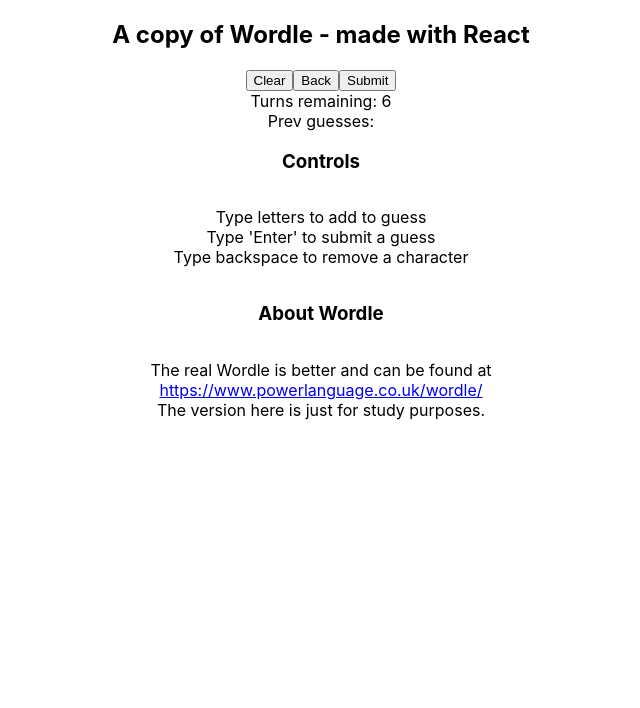
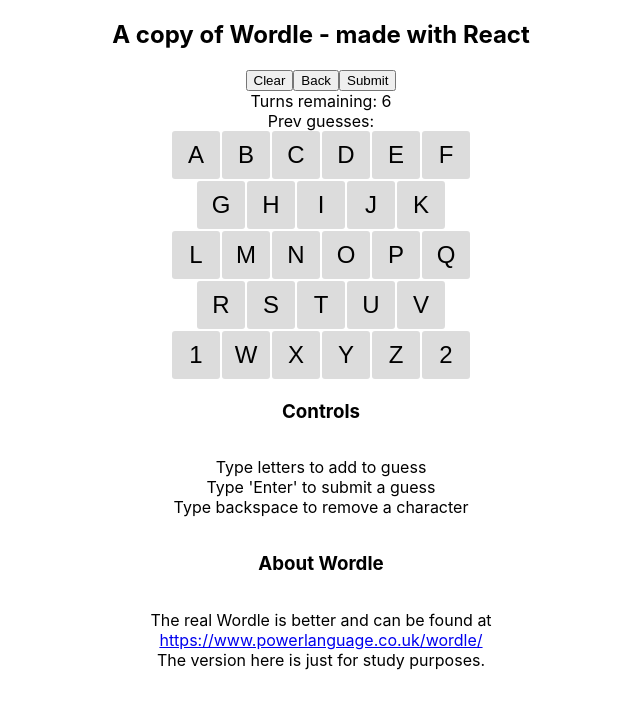
Before and after one commit to nbogie/word-mind-game-react, a React (Create React App) app: page / in a window 1280 px wide. Shown: the top 708 px of the page, without its empty margins (319-959 px from the left). Built offline with nearby package versions, Linux system fonts and the light colour scheme.

Commit message:
add keyboard

```diff
--- a/src/components/GuessView.tsx
+++ b/src/components/GuessView.tsx
@@ -1,5 +1,6 @@
 import { ScoredLetterView } from "./ScoredLetter";
 import { Guess } from "../types";
+import { scoreGuess } from "../scoring";
 
 interface GuessViewProps {
     guess: Guess;
@@ -17,32 +18,3 @@
         </div>
     );
 }
-
-function scoreGuess(guess: Guess, target: string): ScoredLetter[] {
-    return zip(guess.split(''), target.split('')).map(([gLetter, tLetter]) => scoreLetter(gLetter, tLetter, target))
-}
-
-function zip<T>(arr1: T[], arr2: T[]): [T, T][] {
-    return arr1.map((el, ix) => [el, arr2[ix]]);
-}
-
-export type ScoreCategory = 'placed' | 'partial' | 'notInWord';
-export interface ScoredLetter {
-    letter: string;
-    score: ScoreCategory;
-}
-function scoreLetter(guessLetter: string, targetLetter: string, target: string): ScoredLetter {
-    let score: ScoreCategory;
-
-    if (guessLetter === targetLetter) {
-        score = 'placed';
-    } else {
-        if (target.includes(guessLetter)) {
-            score = 'partial';
-        }
-        else {
-            score = 'notInWord';
-        }
-    }
-    return { letter: guessLetter, score }
-}
--- /dev/null
+++ b/src/components/Keyboard.tsx
@@ -0,0 +1,27 @@
+import { LetterStates } from "../types";
+
+interface KeyboardProps {
+    letterStates: LetterStates;
+    handleLetterEntry: (k: string) => void;
+}
+export default function Keyboard(props: KeyboardProps) {
+    const keysForRows: string[][] = ['ABCDEF', 'GHIJK', 'LMNOPQ', 'RSTUV', '1WXYZ2'].map(word => word.split(''));
+
+    return <div className='keyboard'>
+
+        {
+            keysForRows.map((keysForRow: string[], ix) => (
+                <div
+                    className='keyboardRow'
+                    key={ix}>
+                    {keysForRow.map(k => (
+                        <button
+                            className={'keyboardKey ' + props.letterStates[k]}
+                            key={k}
+                            onClick={(ev) => props.handleLetterEntry(k)}>{k}</button>
+                    ))}
+                </div>
+            ))
+        }
+    </div >;
+}
--- a/src/components/ScoredLetter.tsx
+++ b/src/components/ScoredLetter.tsx
@@ -1,4 +1,4 @@
-import { ScoredLetter, ScoreCategory } from "./GuessView";
+import { ScoreCategory, ScoredLetter } from "../scoring";
 
 export interface ScoredLetterProps {
     scoredLetter: ScoredLetter;
--- a/src/components/WordMindGame.tsx
+++ b/src/components/WordMindGame.tsx
@@ -1,7 +1,8 @@
 import React, { useCallback, useEffect, useState } from 'react';
 import { GuessView } from './GuessView';
-import { Guess } from '../types';
+import { Guess, LetterStates } from '../types';
 import { randomWord } from './wordList';
+import Keyboard from './Keyboard';
 
 function WordMindGame() {
     const maxGuesses = 6;
@@ -17,6 +18,7 @@
     const playerWon = () => lastGuess() === wordToGuess;
     const isGameOver = previousGuesses.length >= maxGuesses || playerWon();
 
+    const letterStates = calcLetterStates(previousGuesses, wordToGuess);
     function handleClear() {
         setCurrentGuess("");
     }
@@ -41,7 +43,7 @@
         }
     }, [currentGuess, previousGuesses])
 
-    const handleAnswerChange = useCallback(function (key: string) {
+    const handleLetterEntry = useCallback(function (key: string) {
         if (key === 'Enter') {
             handleSubmit();
             return;
@@ -63,14 +65,15 @@
     }, [currentGuess, handleSubmit]);
 
     useEffect(() => {
-        const listener = (e: any) => handleAnswerChange(e.key);
+        const listener = (e: any) => handleLetterEntry(e.key);
+
         function registerKeyListener() {
             window.addEventListener('keydown', listener);
         }
         registerKeyListener();
 
         return () => window.removeEventListener('keydown', listener);
-    }, [handleAnswerChange]);
+    }, [handleLetterEntry]);
 
     return (
 
@@ -101,6 +104,9 @@
                     key={ix}
                 />)}
             </div>
+            <Keyboard
+                letterStates={letterStates}
+                handleLetterEntry={handleLetterEntry} />
             <h3>Controls</h3>
             <p>Type letters to add to guess<br />
                 Type 'Enter' to submit a guess<br />
@@ -116,3 +122,17 @@
     )
 }
 export default WordMindGame;
+
+function calcLetterStates(prevGuesses: string[], target: string) {
+    const alphabet = 'ABCDEFGHIJKLMNOPQRSTUVWXYZ'.split('');
+    const entries = alphabet.map(a => [a, 'untried']);
+    const letterStates: LetterStates = Object.fromEntries(entries);
+    const triedLetters = prevGuesses.join('');
+
+    for (const letter of triedLetters) {
+        letterStates[letter] = target.includes(letter) ? 'found' : 'absent';
+    }
+
+
+    return letterStates;
+}
--- a/src/index.css
+++ b/src/index.css
@@ -54,3 +54,38 @@
 .scoredLetter.notInWord {
   background: gainsboro;
 }
+
+.keyboard {
+  display: flex;
+  flex-direction: column;
+  align-items: center;
+}
+.keyboardRow {
+  display: flex;
+  flex-direction: row;
+  justify-content: center;
+  padding-bottom: 2px;
+}
+
+.keyboardKey {
+  margin: 0px 1px;
+  width: 3rem;
+  height: 3rem;
+  font-size: 1.5rem;
+  background: gainsboro;
+  cursor: pointer;
+  border-radius: 3px;
+  border: none;
+}
+
+.keyboardKey.untried {
+  background: gainsboro;
+}
+.keyboardKey.found {
+  background: green;
+  color: white;
+}
+.keyboardKey.absent {
+  background: slategray;
+  color: white;
+}
--- /dev/null
+++ b/src/scoring.tsx
@@ -0,0 +1,30 @@
+import { Guess } from "./types";
+
+export function scoreGuess(guess: Guess, target: string): ScoredLetter[] {
+    return zip(guess.split(''), target.split('')).map(([gLetter, tLetter]) => scoreLetter(gLetter, tLetter, target))
+}
+
+function zip<T>(arr1: T[], arr2: T[]): [T, T][] {
+    return arr1.map((el, ix) => [el, arr2[ix]]);
+}
+
+export type ScoreCategory = 'placed' | 'partial' | 'notInWord';
+export interface ScoredLetter {
+    letter: string;
+    score: ScoreCategory;
+}
+export function scoreLetter(guessLetter: string, targetLetter: string, target: string): ScoredLetter {
+    let score: ScoreCategory;
+
+    if (guessLetter === targetLetter) {
+        score = 'placed';
+    } else {
+        if (target.includes(guessLetter)) {
+            score = 'partial';
+        }
+        else {
+            score = 'notInWord';
+        }
+    }
+    return { letter: guessLetter, score }
+}
--- a/src/types.tsx
+++ b/src/types.tsx
@@ -1 +1,3 @@
 export type Guess = string;
+type LetterState = 'untried' | 'found' | 'absent';
+export type LetterStates = { [key: string]: LetterState };
```
